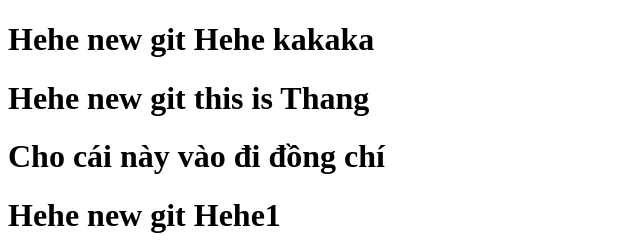
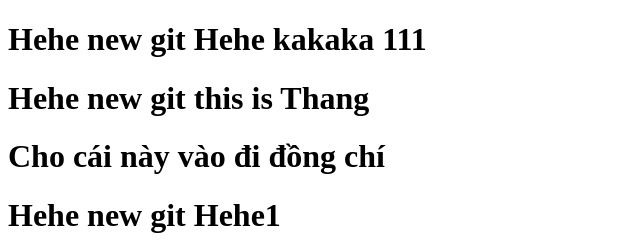
Before and after one commit to khoamak246/gitTeamPractice, a plain HTML site: page index.html in a window 1280 px wide. Shown: the full height of the page, 0-640 px from the left. Drawn offline with Linux system fonts and the light colour scheme.

Commit message:
new update

```diff
--- a/index.html
+++ b/index.html
@@ -6,7 +6,7 @@
     <title>Document</title>
   </head>
   <body>
-    <h1>Hehe new git Hehe kakaka</h1>
+    <h1>Hehe new git Hehe kakaka 111</h1>
 
     <h1>Hehe new git this is Thang</h1>
     <h1>Cho cái này vào đi đồng chí </h1>
```
